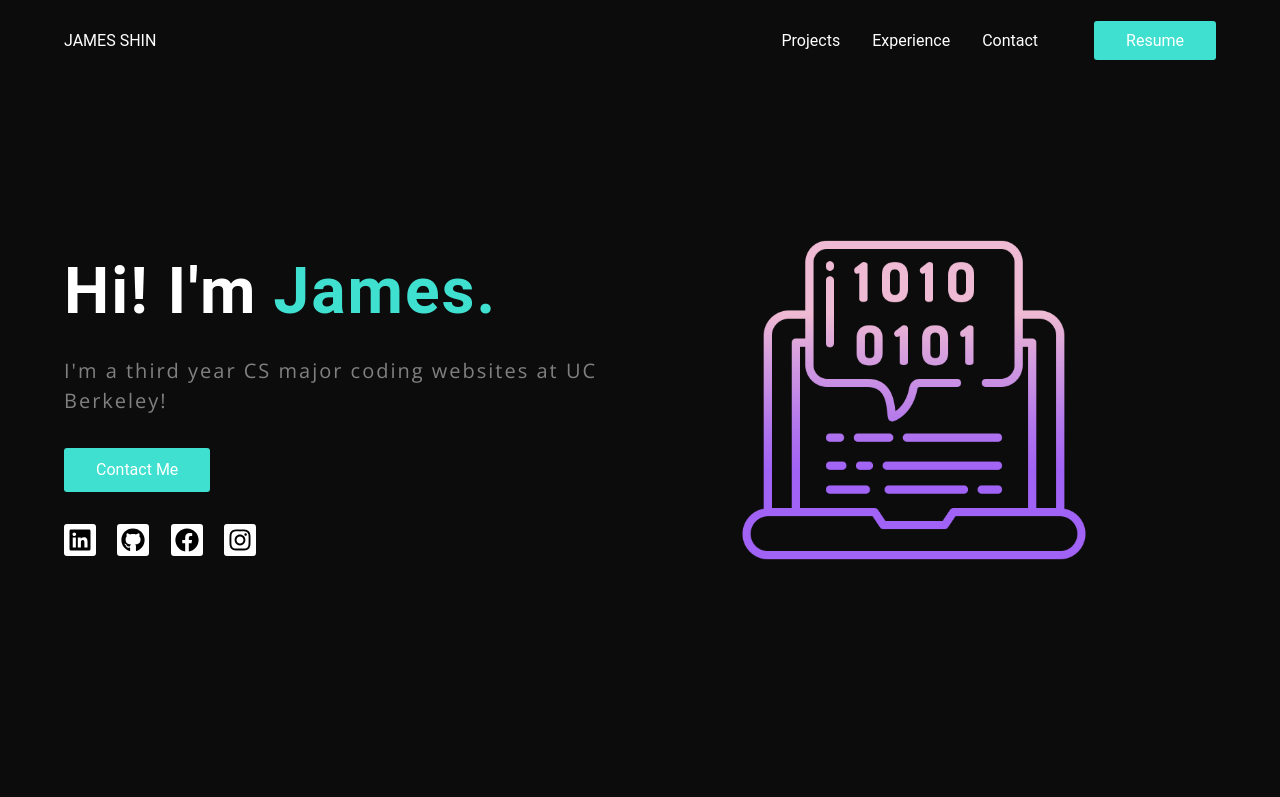
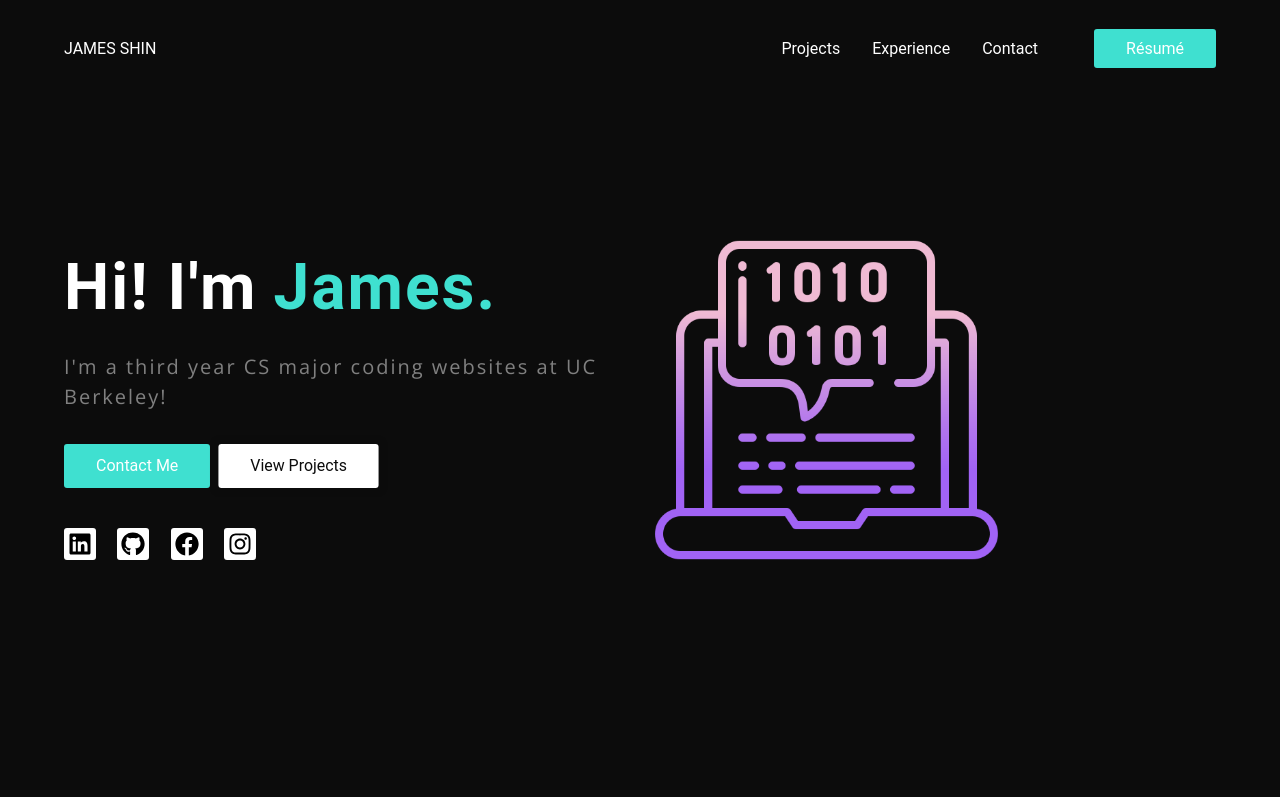
Before and after one commit to jamesshin5/jamesshin, a Gatsby site: page / in a window 1280 px wide. Shown: the top 797 px of the page. Built offline with nearby package versions, Linux system fonts and the light colour scheme; Gatsby itself is replaced by a stand-in of ours.

Commit message:
see project animation button and overflow/react scroll fix

```diff
--- a/src/components/Header.js
+++ b/src/components/Header.js
@@ -27,7 +27,7 @@ const Header = ({toggle}) => {
           </NavLink>
         ))}
         <NavBtn>
-            <Button href = {pdf} round="true">Resume</Button>
+            <Button href = {pdf} round="true">Résumé</Button>
         </NavBtn>
       </NavMenu>
     </Nav>
@@ -50,7 +50,7 @@ const Nav = styled.nav`
   background: #0c0c0c;
   display: flex;
   justify-content: space-between;
-  padding: 2rem 5%;
+  padding: 3rem 5%;
   z-index: 100;
   position: fixed;
   /* padding-left: 5%;
--- a/src/components/Hero.js
+++ b/src/components/Hero.js
@@ -15,6 +15,7 @@ const Hero = () => {
             <HeroH1 blue="true" end="true"> James.</HeroH1>
           </Horizontal>
           <HeroP data-sal="slide-up" data-sal-easing="ease" data-sal-duration="2000" data-sal-delay="250">I'm a third year CS major coding websites at UC Berkeley!</HeroP>
+          <Horizontal>
           <ContactButton
             round="true"
             data-sal="slide-right"
@@ -29,6 +30,22 @@ const Hero = () => {
           >
             Contact Me
           </ContactButton>
+          <ContactButton
+            primary='true'
+            round="true"
+            data-sal="slide-right"
+            data-sal-easing="ease"
+            data-sal-duration="2000"
+            to="project-container"
+            smooth={true}
+            duration={500}
+            spy={true}
+            exact="true"
+            offset={-95}
+          >
+            View Projects
+          </ContactButton>
+          </Horizontal>
           <HeroButtons data-sal="slide-up" data-sal-easing="ease" data-sal-duration="1500">
             {heroButton.map((item, index)=>(
               <IconLinks to={item.link} key={index}>
@@ -43,7 +60,7 @@ const Hero = () => {
         alt="something"
         width={350}
         style={{
-          transform: "translate(-50%, 0%)"
+          transform: "translate(-75%, 0%)"
         }}
         data-sal="slide-down" data-sal-easing="ease" data-sal-duration="2000"
       />
@@ -57,10 +74,19 @@ const HeroContainer = styled.div`
   background: #0c0c0c;
   display: flex;
   flex-direction: row;
+  height: 100vh;
+  padding: 0 1rem;
+  justify-content: space-between;
+  position: relative;
+  align-items: center;
+  color: #fff;
+`
+
+const FlexRow = styled.div`
+  display: flex;
+  flex-direction: row;
   justify-content: space-between;
   align-items: center;
-  height: 100vh;
-  padding: 0 1rem;
   position: relative;
   color: #fff;
 `
@@ -146,10 +172,10 @@ const IconLinks = styled(GatsbyLink)`
 `
 
 export const ContactButton = styled(ScrollLink)`
-  background: ${ ({primary}) => (primary ? '#a464f4' : '#3FE0D0')};
+  background: ${ ({primary}) => (primary ? '#fff' : '#3FE0D0')};
   white-space: nowrap;
   padding: ${({big}) => (big ? '16px 40px' : '10px 32px')};
-  color: #fff;
+  color: ${ ({primary}) => (primary ? '#0c0c0c' : '#fff')};
   font-size:  ${({big}) => (big ? '16px 40px' : '10px 32px')};
   outline: none;
   border: none;
@@ -158,9 +184,65 @@ export const ContactButton = styled(ScrollLink)`
   text-decoration: none;
   transition: 0.3s !important;
   border-radius: ${({round}) => (round ? '3px' : 'none')};
+  margin-right: 0.5rem;
+  margin-bottom: 0.5rem;
+  box-shadow: 0 0 0 0 rgba(0, 0, 0, 1);
+	transform: ${ ({primary}) => (primary ? 'scale(1)' : 'none')};
+	animation: ${ ({primary}) => (primary ? 'pulse 3s infinite' : 'none')};
 
   &:hover {
     background: ${({primary}) => (primary ? '#a464f4' : '#a464f4')};
     transform: translateY(-2px);
   }
+
+  @keyframes pulse {
+	0% {
+		transform: scale(0.95);
+		box-shadow: 0 0 0 0 rgba(0, 0, 0, 0.7);
+	}
+
+	50% {
+		transform: scale(1);
+		box-shadow: 0 0 0 10px rgba(0, 0, 0, 0);
+	}
+
+	100% {
+		transform: scale(0.95);
+		box-shadow: 0 0 0 0 rgba(0, 0, 0, 0);
+	}
+}
 `
+
+const MoreButton = styled.div`
+  background: #3FE0D0;
+	border-radius: 5px;
+  height: 2rem;
+  width: 10rem;
+
+	box-shadow: 0 0 0 0 rgba(0, 0, 0, 1);
+	transform: scale(1);
+	animation: pulse 2s infinite;
+  cursor: pointer;
+
+
+@keyframes pulse {
+	0% {
+		transform: scale(0.95);
+		box-shadow: 0 0 0 0 rgba(0, 0, 0, 0.7);
+	}
+
+	70% {
+		transform: scale(1);
+		box-shadow: 0 0 0 10px rgba(0, 0, 0, 0);
+	}
+
+	100% {
+		transform: scale(0.95);
+		box-shadow: 0 0 0 0 rgba(0, 0, 0, 0);
+	}
+}
+`
+
+const MoreText = styled.h1`
+  font-size: clamp(0.5rem, 3vw, 1rem);
+`
--- a/src/components/Projects.js
+++ b/src/components/Projects.js
@@ -81,7 +81,6 @@ const ProjectHeader = styled.h1`
   font-weight: bold;
   color: #3FE0D0;
   padding-bottom: 5rem;
-  padding-top:5rem;
 `
 
 const ProjectWrapper = styled.div`
--- a/src/components/header.js
+++ b/src/components/header.js
@@ -27,7 +27,7 @@ const Header = ({toggle}) => {
           </NavLink>
         ))}
         <NavBtn>
-            <Button href = {pdf} round="true">Resume</Button>
+            <Button href = {pdf} round="true">Résumé</Button>
         </NavBtn>
       </NavMenu>
     </Nav>
@@ -50,7 +50,7 @@ const Nav = styled.nav`
   background: #0c0c0c;
   display: flex;
   justify-content: space-between;
-  padding: 2rem 5%;
+  padding: 3rem 5%;
   z-index: 100;
   position: fixed;
   /* padding-left: 5%;
--- a/src/components/styles/GlobalStyles.js
+++ b/src/components/styles/GlobalStyles.js
@@ -8,9 +8,9 @@ export const GlobalStyle = createGlobalStyle`
     box-sizing: border-box;
   }
   html,body {
-      /* width: 100%; */
-      height: 100%;
-      /* overflow-x: hidden; */
+      width: 100%;
+      /* height: 100%; */
+      overflow-x: hidden;
       background-color: #0c0c0c;
   }
 `
```
